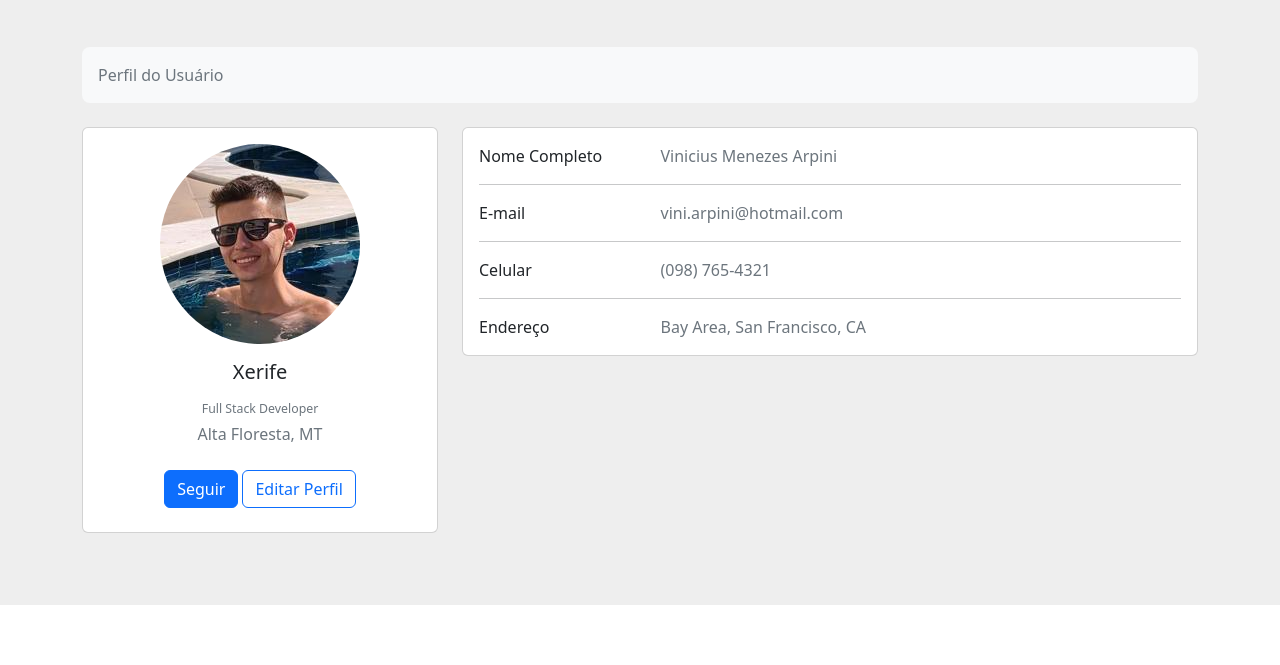
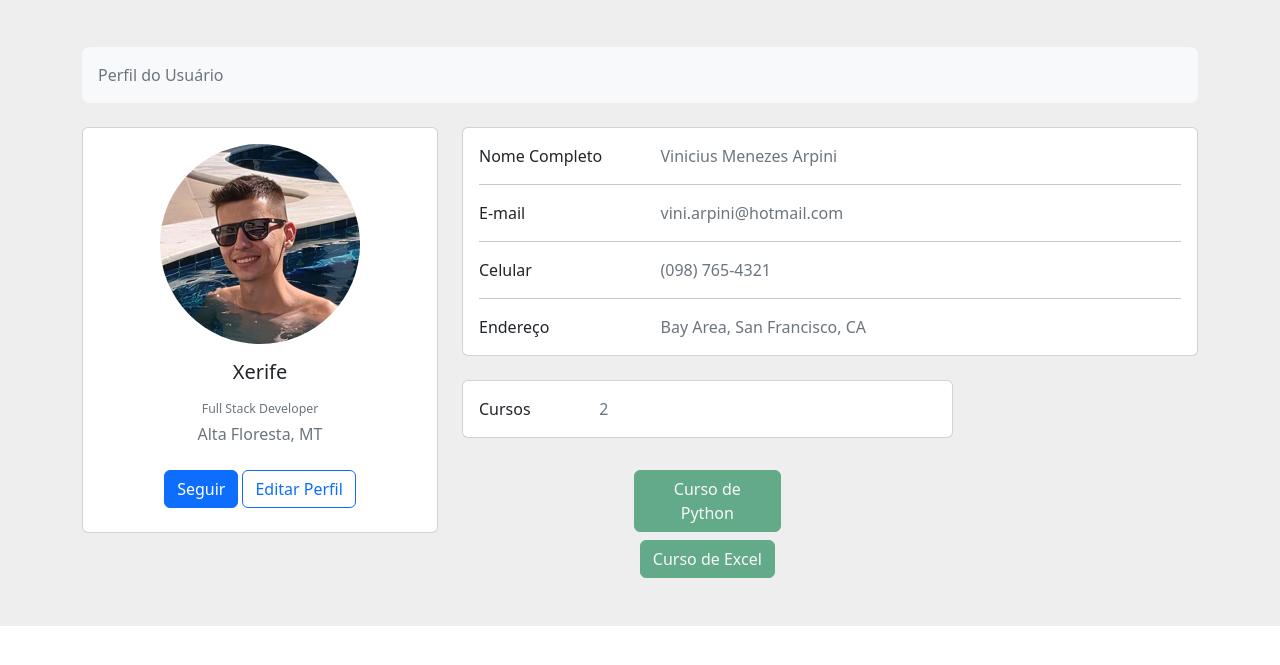
Before and after one commit to Varp99/Estudos-Python, a Flask app: page /perfil in a window 1280 px wide. Shown: the part 57-722 px from the top of the page. Run offline with Flask 2, Linux system fonts and the light colour scheme; a user stored in the database is signed in.

Commit message:
Exibindo os Cursos do usuário

```diff
--- a/Dev Web/Site com Flask/comunidadeimpressionadora/templates/perfil.html
+++ b/Dev Web/Site com Flask/comunidadeimpressionadora/templates/perfil.html
@@ -70,11 +70,33 @@
               </div>
             </div>
           </div>
+          <div class="col-lg-8">
+            <div class="card mb-4">
+              <div class="card-body">
+                <div class="row">
+                  <div class="col-sm-3">
+                    <p class="mb-0">Cursos</p>
+                  </div>
+                  <div class="col-sm-9">
+                    {% if 'Não Informado' in current_user.cursos %}
+                      <p class="text-muted mb-0">0</p>
+                    {% else %}
+                      <p class="text-muted mb-0">{{ current_user.cursos.count(';') + 1 }}</p>
+                    {% endif %}
+                  </div>
+                </div>
+              </div>
+            </div>
+            <div class="row justify-content-center">
+              <div class="col col-4" style="text-align: center;">
+                {% for curso in current_user.cursos.split (';') %}
+                  <button type="button" class="btn btn-success mt-2" disabled>{{ curso }}</button>
+                {% endfor %}
+              </div>
             </div>
           </div>
+          </div>
         </div>
-      </div>
-    </div>
   </section>
 {% block form_editar_perfil %}
 
```
Also changed, not shown: Dev Web/Site com Flask/instance/projeto.db.
